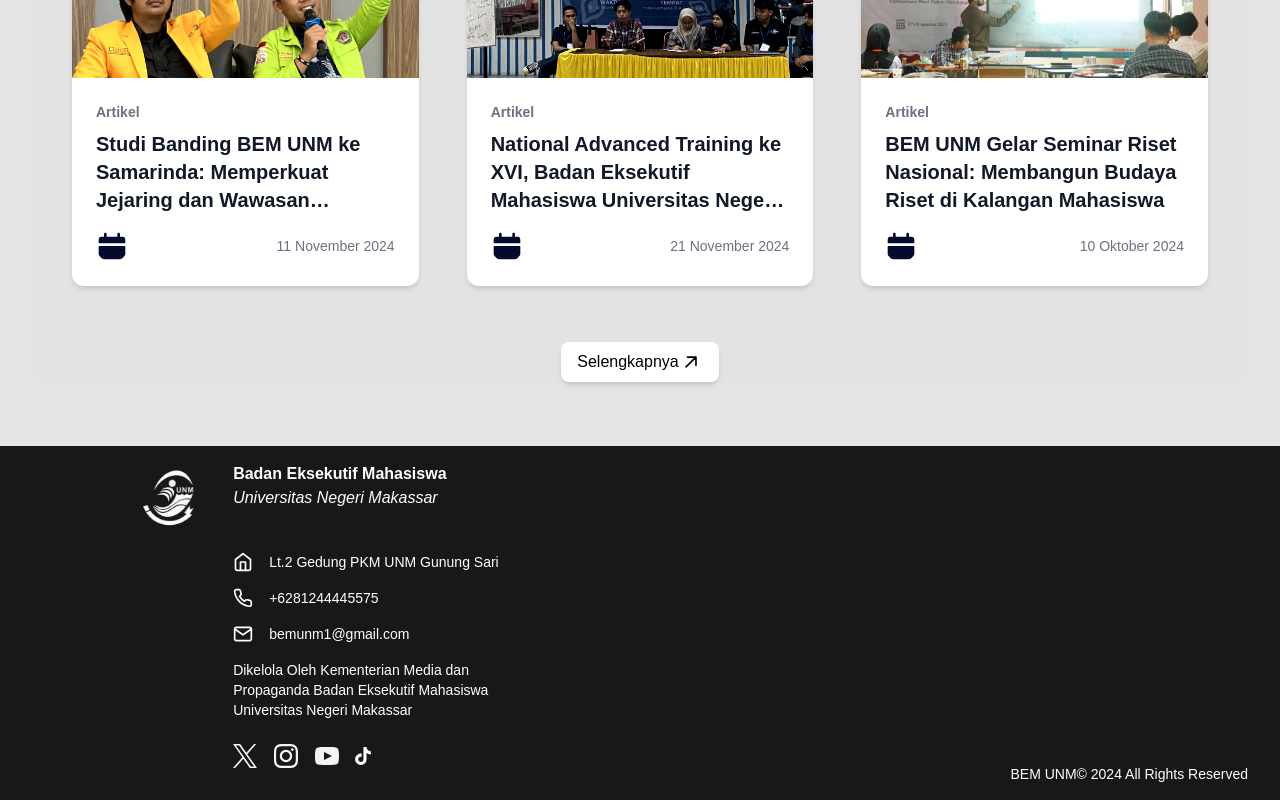
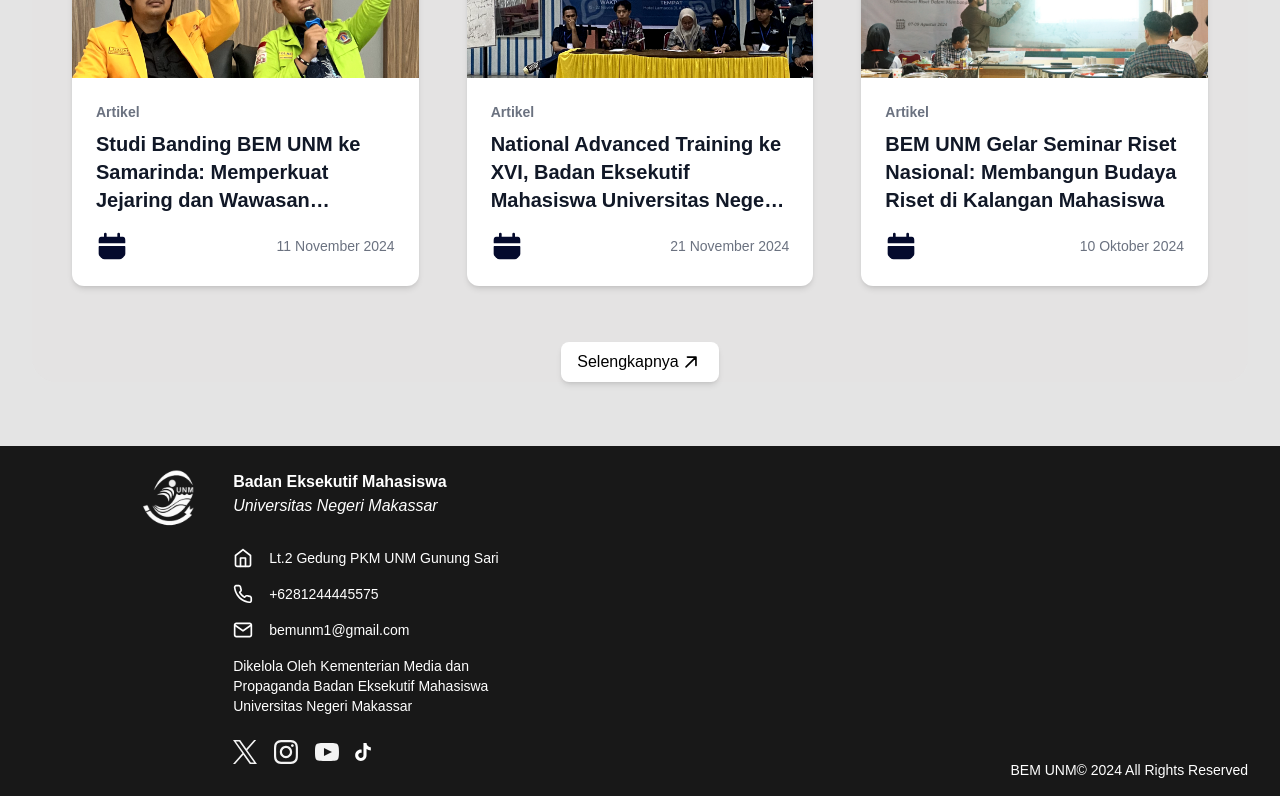
Before and after one commit to andifauzi07/bem-unm, a Next.js app: page / in a window 1280 px wide. Shown: the part 2817-3617 px from the top of the page. Built offline with nearby package versions, Linux system fonts and the light colour scheme.

Commit message:
Fix: Footer Layout

```diff
--- a/components/footer.jsx
+++ b/components/footer.jsx
@@ -39,8 +39,8 @@ const Footer = () => {
 					<p className="text-sm italic"> Universitas Negeri Makassar</p>
 				</div>
 			</div>
-			<div className="flex flex-col lg:justify-start justify-center gap-[34px] px-4 lg:px-0 lg:w-2/6">
-				<div className="lg:block hidden px-4">
+			<div className="flex flex-col justify-center gap-[14px] px-4 lg:px-0 lg:w-2/6">
+				<div className="lg:block hidden px-4 my-2">
 					<p className="font-bold">Badan Eksekutif Mahasiswa</p>
 					<p className="italic"> Universitas Negeri Makassar</p>
 				</div>
```
